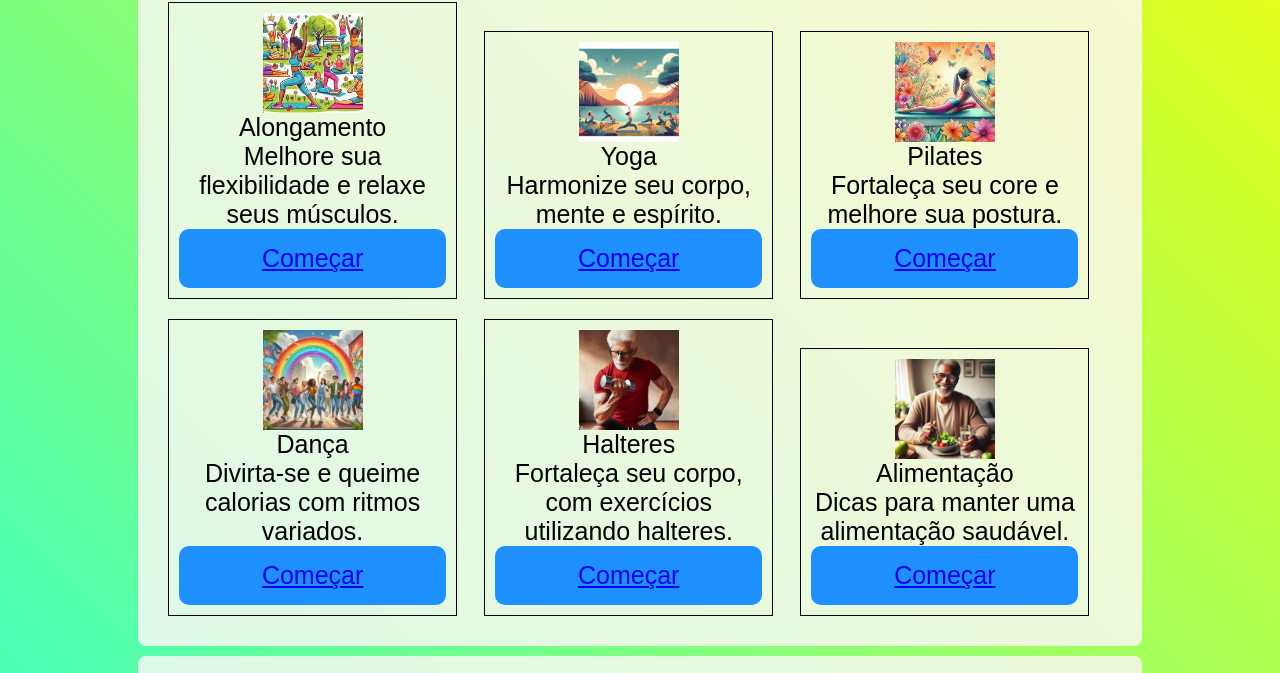
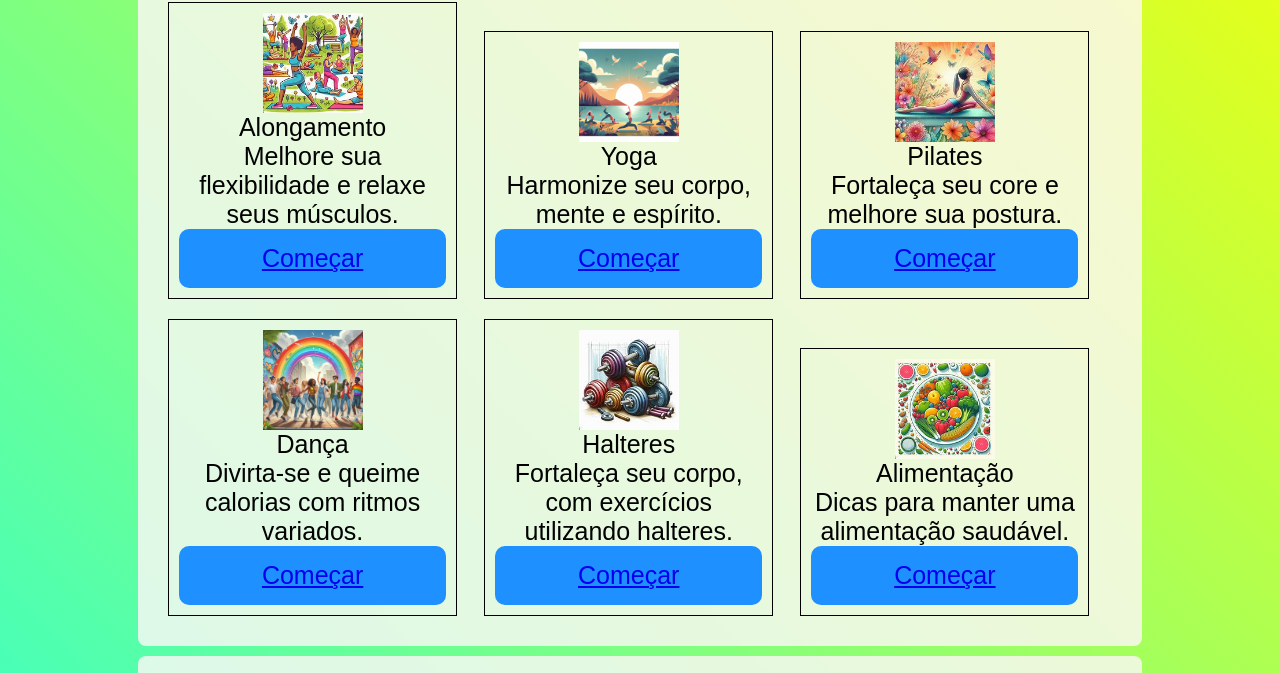
Before and after one commit to RubenssMarcondes/RubensMarcondes.github.io, a plain HTML site: page index.html in a window 1280 px wide. Shown: the part 359-1032 px from the top of the page. Drawn offline with Linux system fonts and the light colour scheme.

Commit message:
Update index.html
trocando foto

```diff
--- a/index.html
+++ b/index.html
@@ -104,13 +104,13 @@
                 <button><a class="button" href="dança.html">Começar</a></button>
             </div>
             <div class="activity">
-                <img src="IMG/halteres1.jpg" alt="Halteres" width="100" height="100">
+                <img src="IMG/Halteres.jpg" alt="Halteres" width="100" height="100">
                 <p>Halteres</p>
                 <p>Fortaleça seu corpo, com exercícios utilizando halteres.</p>
                 <button><a class="button" href="halteres.html">Começar</a></button>
             </div>
             <div class="activity">
-                <img src="IMG/alimentação1.jpg" alt="Alimentação" width="100" height="100">
+                <img src="IMG/Alimentação.jpg" alt="Alimentação" width="100" height="100">
                 <p>Alimentação</p>
                 <p>Dicas para manter uma alimentação saudável.</p>
                 <button><a class="button" href="alimentação.html">Começar</a></button>
```
